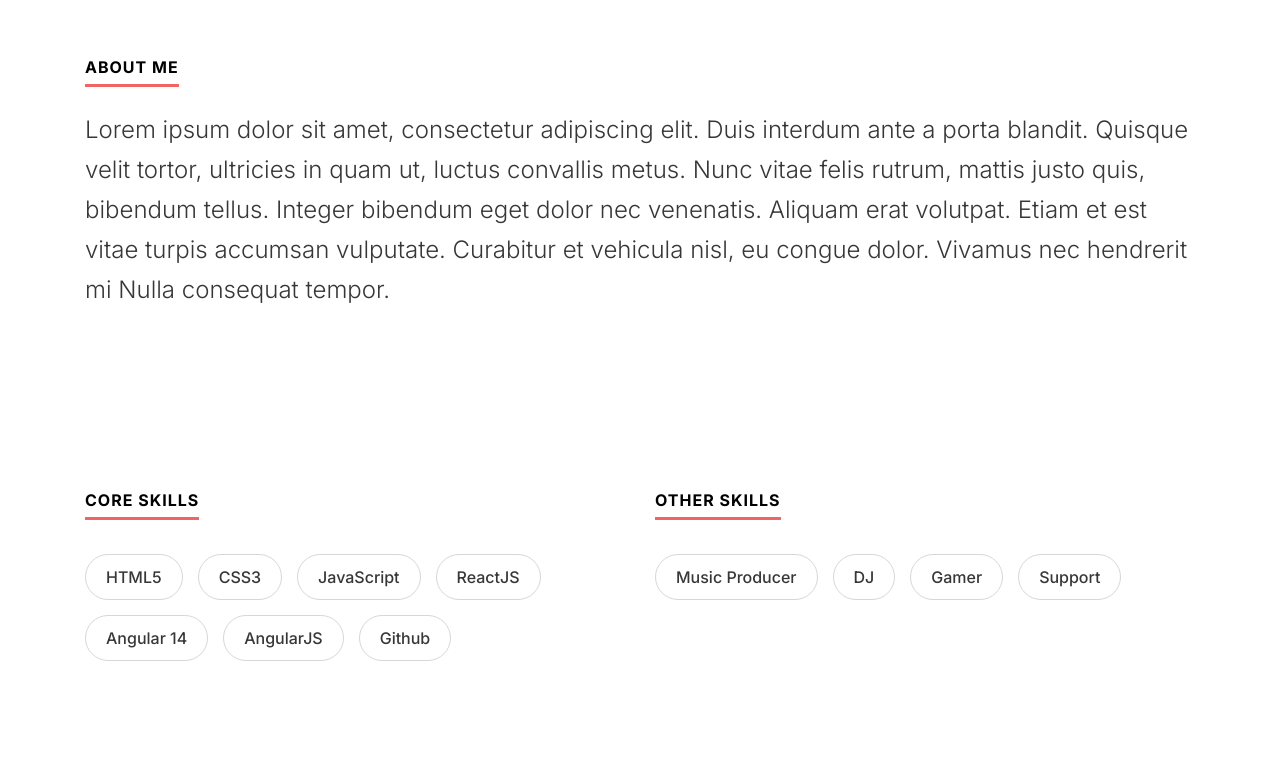
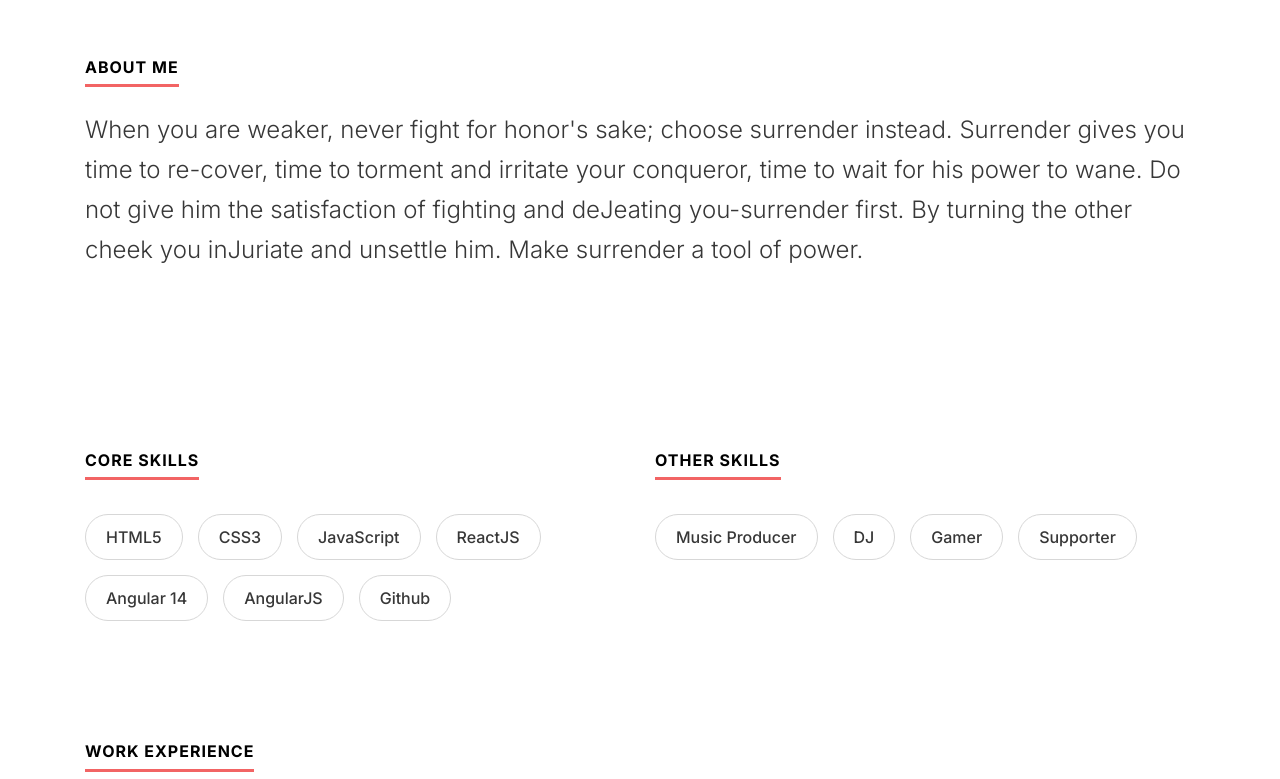
Before and after one commit to KhaccThienn/introduce, a plain HTML site: page index.html in a window 1280 px wide. Shown: the part 679-1458 px from the top of the page. Drawn offline with Linux system fonts and the light colour scheme; a script that the page names is missing.

Commit message:
Update Profile

```diff
--- a/pages/home.html
+++ b/pages/home.html
@@ -38,10 +38,10 @@
   <div class="container">
     <section>
       <h2 class="ds-heading">About Me</h2>
-      <p>Lorem ipsum dolor sit amet, consectetur adipiscing elit. Duis interdum ante a porta blandit. Quisque velit
-        tortor, ultricies in quam ut, luctus convallis metus. Nunc vitae felis rutrum, mattis justo quis, bibendum
-        tellus. Integer bibendum eget dolor nec venenatis. Aliquam erat volutpat. Etiam et est vitae turpis accumsan
-        vulputate. Curabitur et vehicula nisl, eu congue dolor. Vivamus nec hendrerit mi Nulla consequat tempor.</p>
+      <p>When you are weaker, never fight for honor's sake; choose surrender instead. Surrender gives you time to
+        re-cover, time to torment and irritate your conqueror, time to wait for his power to wane. Do not give him the
+        satisfaction of fighting and deJeating you-surrender first. By turning the other cheek you inJuriate and
+        unsettle him. Make surrender a tool of power.</p>
     </section>
   </div>
 </div>
@@ -69,7 +69,7 @@
           <li>Music Producer</li>
           <li>DJ</li>
           <li>Gamer</li>
-          <li>Support</li>
+          <li>Supporter</li>
         </ul>
       </div>
     </div>
```
